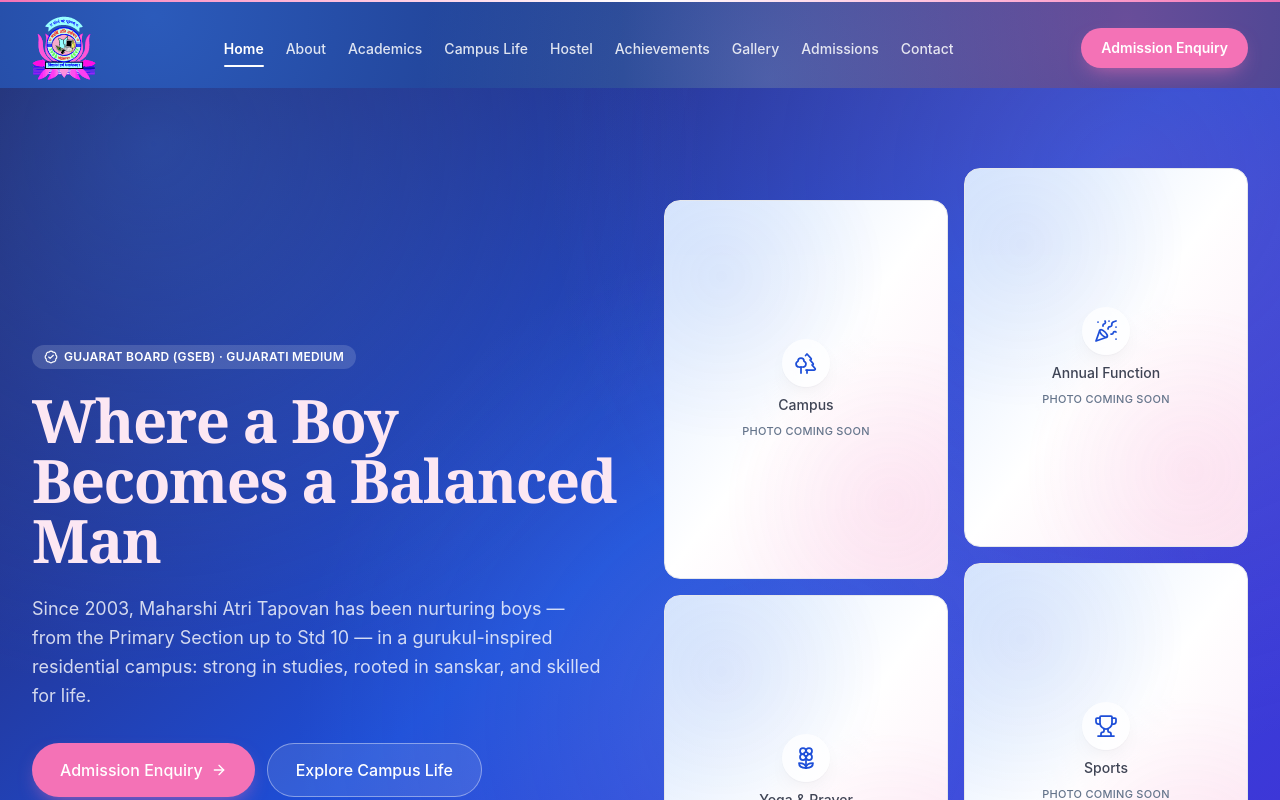
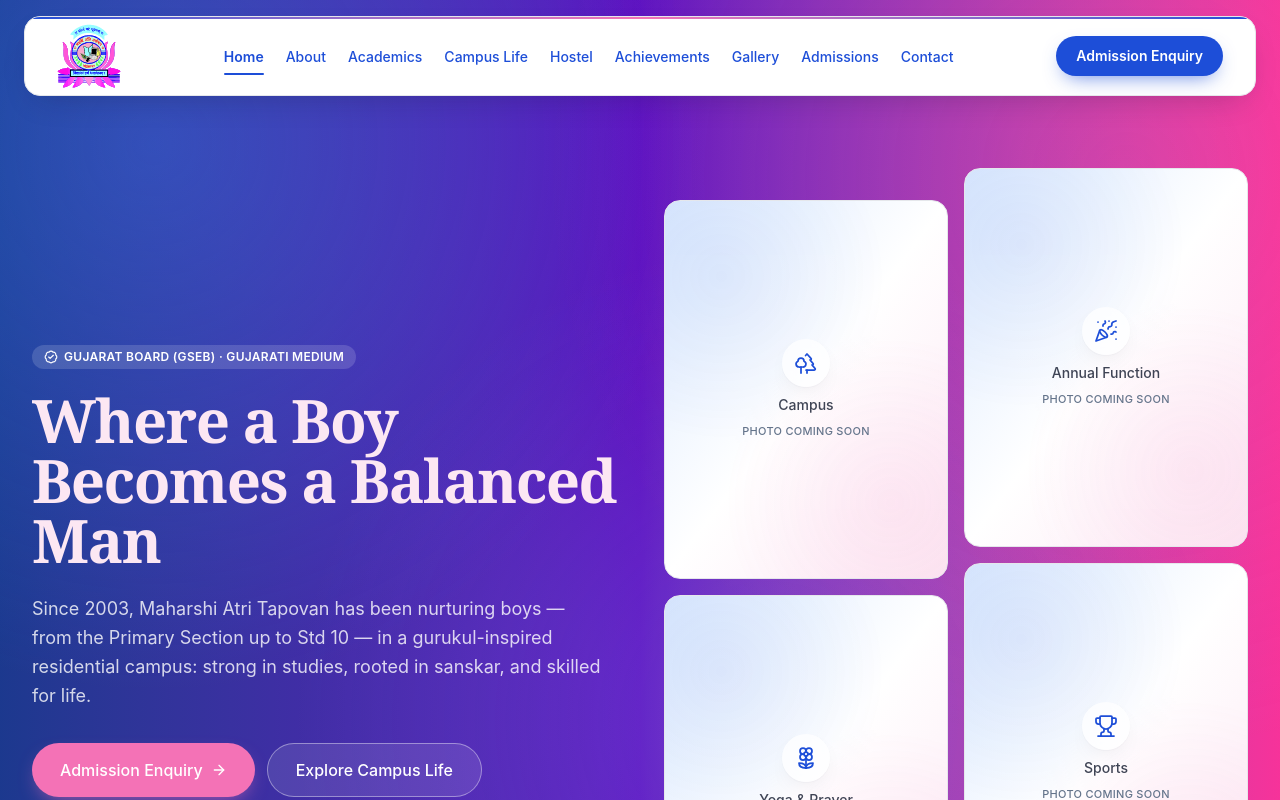
Before and after one commit to DhruvBabariya9120/maharshi-atri-tapovan, a React (Vite) app: page / in a window 1280 px wide. Shown: the top 800 px of the page. Built offline with nearby package versions, Linux system fonts and the light colour scheme.

Commit message:
style: update Footer and Navbar components with improved gradient backgrounds and text color adjustments; enhance HomeHero section with new gradient styling

```diff
--- a/src/components/layout/Footer.tsx
+++ b/src/components/layout/Footer.tsx
@@ -26,11 +26,7 @@
 
   return (
     <footer
-      className="bg-brand-dark text-white/80"
-      style={{
-        backgroundImage:
-          'radial-gradient(circle at 12% 18%, rgba(59,130,246,0.45), transparent 42%), radial-gradient(circle at 88% 22%, rgba(244,114,182,0.35), transparent 45%), radial-gradient(circle at 60% 90%, rgba(147,197,253,0.25), transparent 45%)',
-      }}
+      className="bg-brand-dark text-white bg-gradient-to-r from-blue-900 via-violet-800 to-pink-500"
     >
       <Container className="grid gap-10 py-16 md:grid-cols-2 lg:grid-cols-4">
         <div className="lg:col-span-1">
@@ -38,10 +34,10 @@
             <img src={logo} alt="" className="h-14 w-14 object-cover" />
             <div>
               <div className="font-display font-bold text-white">{site.name}</div>
-              <div className="text-xs text-white/60">{site.tagline}</div>
+              <div className="text-xs text-white">{site.tagline}</div>
             </div>
           </div>
-          <p className="mt-5 text-sm leading-relaxed text-white/70">{footer.about}</p>
+          <p className="mt-5 text-sm leading-relaxed text-white">{footer.about}</p>
           <div className="mt-5 flex gap-2">
             {socials.map((s) => (
               <a
@@ -67,7 +63,7 @@
               <li key={l.to}>
                 <Link
                   to={l.to}
-                  className="group inline-flex items-center text-sm text-white/70 transition-colors hover:text-white"
+                  className="group inline-flex items-center text-sm text-white transition-colors hover:text-white"
                 >
                   <span className="bg-accent mr-0 h-px w-0 transition-all duration-200 group-hover:mr-2 group-hover:w-4" />
                   {l.label}
@@ -81,7 +77,7 @@
           <h4 className="font-display text-sm font-semibold tracking-wide text-white uppercase">
             Contact
           </h4>
-          <ul className="mt-5 flex flex-col gap-4 text-sm text-white/70">
+          <ul className="mt-5 flex flex-col gap-4 text-sm text-white">
             <li>
               <a
                 href={`https://www.google.com/maps/search/?api=1&query=${encodeURIComponent(contact.address)}`}
@@ -110,7 +106,7 @@
           <h4 className="font-display text-sm font-semibold tracking-wide text-white uppercase">
             Newsletter
           </h4>
-          <p className="mt-5 text-sm text-white/70">
+          <p className="mt-5 text-sm text-white">
             Get campus updates, event invites and admission notices.
           </p>
           <form onSubmit={subscribe} className="mt-4 flex gap-2">
@@ -134,10 +130,10 @@
       </Container>
 
       <div className="border-t border-white/10">
-        <Container className="flex flex-col items-center justify-between gap-3 py-6 text-xs text-white/60 sm:flex-row">
+        <Container className="flex flex-col items-center justify-between gap-3 py-6 text-xs text-white sm:flex-row">
           <span>{site.copyright}</span>
           <span className="flex items-center gap-2">
-            <span className="rounded-full bg-white/10 px-2.5 py-1 font-medium text-white/80">
+            <span className="rounded-full bg-white/10 px-2.5 py-1 font-medium text-white">
               {site.board} · {site.medium}
             </span>
           </span>
--- a/src/components/layout/Navbar.tsx
+++ b/src/components/layout/Navbar.tsx
@@ -1,16 +1,32 @@
-import { useEffect, useState } from 'react'
+import { useEffect, useRef, useState } from 'react'
 import { Link, NavLink, useLocation } from 'react-router-dom'
-import { AnimatePresence, motion, useScroll, useSpring } from 'framer-motion'
+import { AnimatePresence, motion, useMotionValueEvent, useScroll, useSpring } from 'framer-motion'
 import { Menu, Phone, X } from 'lucide-react'
-import { Container } from '../ui/Container'
 import { nav, site } from '../../data/site'
 import logo from '../../assets/logo.svg'
 
 export function Navbar() {
   const [open, setOpen] = useState(false)
+  const [hidden, setHidden] = useState(false)
   const { pathname } = useLocation()
-  const { scrollYProgress } = useScroll()
+  const { scrollY, scrollYProgress } = useScroll()
   const progress = useSpring(scrollYProgress, { stiffness: 140, damping: 30, mass: 0.3 })
+  const lastY = useRef(0)
+  const stopTimer = useRef<ReturnType<typeof setTimeout>>(undefined)
+
+  useMotionValueEvent(scrollY, 'change', (y) => {
+    const prev = lastY.current
+    lastY.current = y
+    // Hide only when scrolling down past the header height; show when scrolling up.
+    if (y > prev && y > 120) setHidden(true)
+    else if (y < prev) setHidden(false)
+
+    // Reveal again when scrolling stops.
+    clearTimeout(stopTimer.current)
+    stopTimer.current = setTimeout(() => setHidden(false), 200)
+  })
+
+  useEffect(() => () => clearTimeout(stopTimer.current), [])
 
   useEffect(() => setOpen(false), [pathname])
 
@@ -22,21 +38,18 @@
   }, [open])
 
   return (
-    <header
-      className="fixed inset-x-0 top-0 z-50 bg-brand-dark text-white"
-      style={{
-        backgroundImage:
-          'radial-gradient(circle at 12% 18%, rgba(59,130,246,0.45), transparent 42%), radial-gradient(circle at 88% 22%, rgba(244,114,182,0.35), transparent 45%), radial-gradient(circle at 60% 90%, rgba(147,197,253,0.25), transparent 45%)',
-        backgroundAttachment: 'fixed',
-      }}
+    <motion.header
+      animate={{ y: hidden && !open ? '-130%' : '0%' }}
+      transition={{ type: 'tween', ease: [0.4, 0, 0.2, 1], duration: 0.35 }}
+      className="fixed inset-x-0 top-0 z-50 px-3 pt-3 sm:px-6 sm:pt-4"
     >
-      {/* Scroll progress bar */}
-      <motion.div
-        style={{ scaleX: progress }}
-        className="absolute inset-x-0 top-0 z-10 h-0.5 origin-left bg-linear-to-r from-accent via-white to-accent"
-        aria-hidden="true"
-      />
-      <Container as="nav" className="relative flex h-16 items-center gap-4 lg:h-20">
+      <nav className="relative mx-auto flex h-18 max-w-7xl items-center gap-4 overflow-hidden rounded-2xl border border-border bg-white px-5 shadow-[0_12px_32px_-14px_rgba(15,23,42,0.28)] sm:px-8 lg:h-20">
+        {/* Scroll progress bar */}
+        <motion.div
+          style={{ scaleX: progress }}
+          className="absolute inset-x-0 top-0 z-10 h-0.5 origin-left bg-linear-to-r from-brand via-accent to-brand"
+          aria-hidden="true"
+        />
         <Link
           to="/"
           className="flex shrink-0 items-center gap-2.5"
@@ -54,7 +67,7 @@
                 end={item.to === '/'}
                 className={({ isActive }) =>
                   `relative rounded-lg px-2.5 py-2 text-sm transition-colors duration-200 ${
-                    isActive ? 'font-semibold text-white' : 'font-medium text-white/85 hover:text-white'
+                    isActive ? 'font-semibold text-brand' : 'font-medium text-brand hover:text-accent-ink'
                   }`
                 }
               >
@@ -64,7 +77,7 @@
                     {isActive && (
                       <motion.span
                         layoutId="nav-underline"
-                        className="absolute inset-x-2.5 -bottom-0.5 h-0.5 rounded-full bg-white"
+                        className="absolute inset-x-2.5 -bottom-0.5 h-0.5 rounded-full bg-brand"
                       />
                     )}
                   </>
@@ -77,19 +90,19 @@
         <div className="ml-auto flex shrink-0 items-center gap-2">
           <Link
             to="/admissions"
-            className="hidden rounded-full bg-accent px-5 py-2.5 text-sm font-semibold text-accent-fg shadow-[0_8px_20px_-8px_rgba(244,114,182,0.7)] transition-all duration-200 hover:-translate-y-0.5 hover:bg-accent-strong sm:inline-flex"
+            className="hidden rounded-full bg-brand px-5 py-2.5 text-sm font-semibold text-white shadow-[0_8px_20px_-8px_rgba(29,78,216,0.7)] transition-all duration-200 hover:-translate-y-0.5 hover:bg-brand-dark sm:inline-flex"
           >
             Admission Enquiry
           </Link>
           <button
             onClick={() => setOpen(true)}
             aria-label="Open menu"
-            className="flex h-11 w-11 items-center justify-center rounded-xl text-white transition-colors hover:bg-white/10 xl:hidden"
+            className="flex h-11 w-11 items-center justify-center rounded-xl text-heading transition-colors hover:bg-brand/10 xl:hidden"
           >
             <Menu className="h-6 w-6" />
           </button>
         </div>
-      </Container>
+      </nav>
 
       {/* Mobile slide-in drawer — from the right, primary bg, white text */}
       <AnimatePresence>
@@ -113,18 +126,13 @@
               transition={{ type: 'tween', ease: [0.4, 0, 0.2, 1], duration: 0.3 }}
               role="dialog"
               aria-modal="true"
-              className="fixed inset-y-0 right-0 z-50 flex w-[min(20rem,85vw)] flex-col bg-brand-dark text-white shadow-2xl xl:hidden"
-              style={{
-                backgroundImage:
-                  'radial-gradient(circle at 20% 8%, rgba(59,130,246,0.45), transparent 45%), radial-gradient(circle at 95% 15%, rgba(244,114,182,0.35), transparent 50%), radial-gradient(circle at 50% 95%, rgba(147,197,253,0.25), transparent 50%)',
-              }}
+              className="fixed inset-y-0 right-0 z-50 flex w-[min(20rem,85vw)] flex-col border-l border-border bg-white text-heading shadow-2xl xl:hidden"
             >
-              <div className="flex h-16 items-center justify-between px-6 lg:h-20">
-                <span className="font-display font-bold text-white">{site.name}</span>
+              <div className="flex h-16 items-end justify-end  px-6 lg:h-20">
                 <button
                   onClick={() => setOpen(false)}
                   aria-label="Close menu"
-                  className="flex h-11 w-11 items-center justify-center rounded-xl text-white transition-colors hover:bg-white/10"
+                  className="flex h-11 w-11 items-center justify-center rounded-xl text-heading transition-colors hover:bg-brand/10"
                 >
                   <X className="h-6 w-6" />
                 </button>
@@ -146,8 +154,8 @@
                       className={({ isActive }) =>
                         `block rounded-xl px-4 py-3.5 text-lg font-medium transition-colors ${
                           isActive
-                            ? 'bg-white/15 text-white'
-                            : 'text-white/80 hover:bg-white/10 hover:text-white'
+                            ? 'bg-brand/10 font-semibold text-brand'
+                            : 'text-brand hover:bg-brand/10 hover:text-brand-dark'
                         }`
                       }
                     >
@@ -161,7 +169,7 @@
                 >
                   <a
                     href="tel:"
-                    className="flex items-center justify-center gap-2 rounded-full bg-accent px-6 py-3.5 text-base font-semibold text-accent-fg"
+                    className="flex items-center justify-center gap-2 rounded-full bg-accent px-6 py-3.5 text-base font-semibold text-white transition-colors hover:bg-brand-dark"
                   >
                     <Phone className="h-4 w-4" /> Call the School Office
                   </a>
@@ -171,6 +179,6 @@
           </>
         )}
       </AnimatePresence>
-    </header>
+    </motion.header>
   )
 }
--- a/src/pages/Home.tsx
+++ b/src/pages/Home.tsx
@@ -85,7 +85,7 @@
 
 function HomeHero() {
   return (
-    <section className="relative overflow-hidden bg-linear-to-br from-indigo-950 via-brand to-indigo-700 pt-28 pb-20 text-white sm:pt-40 sm:pb-24">
+    <section className="relative overflow-hidden bg-gradient-to-r from-blue-900 via-violet-800 to-pink-500 pt-28 pb-20 text-white sm:pt-40 sm:pb-24">
       <div
         className="pointer-events-none absolute inset-0"
         style={{
```
